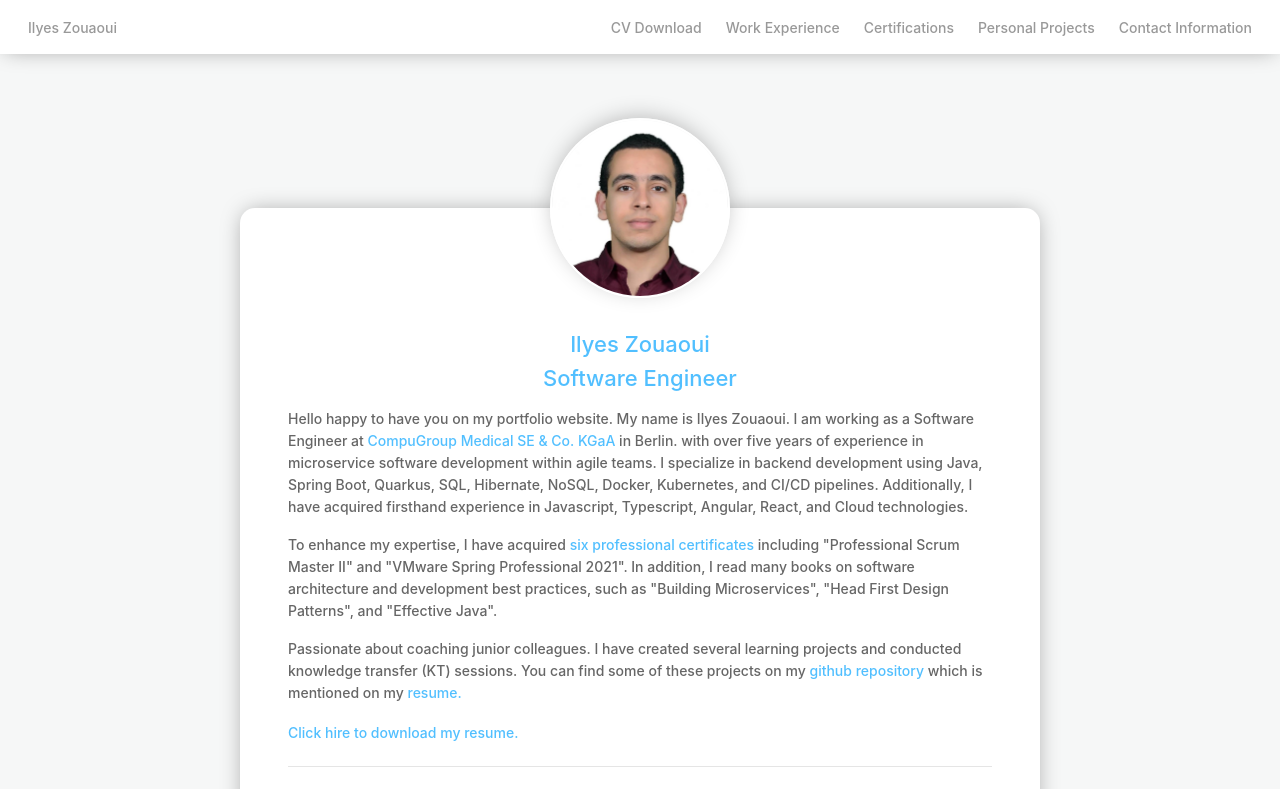
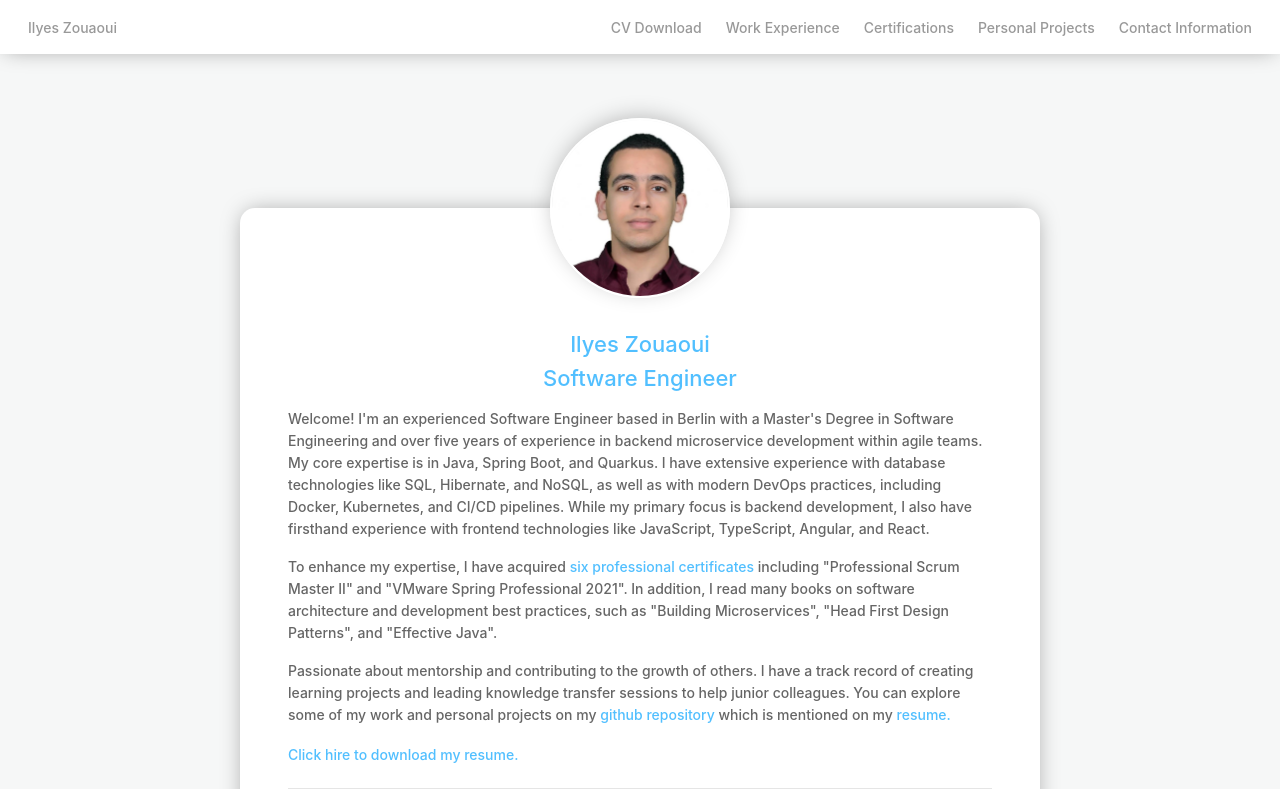
Before and after one commit to ilyes12zouaoui/portfolio, a React (Create React App) app: page / in a window 1280 px wide. Shown: the top 789 px of the page. Built offline with nearby package versions, Linux system fonts and the light colour scheme; grey boxes are pictures that could not be loaded.

Commit message:
update cv

```diff
--- a/src/components/Home/Educations/Educations.js
+++ b/src/components/Home/Educations/Educations.js
@@ -7,7 +7,7 @@ const Skills = () => {
         description="Studied software architecture, front end development, back end development and agile methods."
         startDate="07/2016"
         endDate="08/2020"
-        title="National Degree of Engineering ( Bachelor )"
+        title="Master's Degree in Software Engineering"
         company="ESPRIT"
         link="https://en.wikipedia.org/wiki/ESPRIT_(School)"
       />
--- a/src/components/Home/Home.js
+++ b/src/components/Home/Home.js
@@ -119,17 +119,10 @@ const FormLayout = () => {
                   lineHeight: "22px",
                 }}
               >
-                Hello happy to have you on my portfolio website. My name is Ilyes Zouaoui.
-                I am working as a Software Engineer at <a
-                  href="https://www.cgm.com/deu_de"
-                  className="color-blue"
-                  style={{ fontSize: "14px" }}
-                  target="_blank"
-                >
-                  {" "}CompuGroup Medical SE & Co. KGaA{" "}
-                </a>
+                Welcome! I'm an experienced Software Engineer based in Berlin with a Master's Degree in Software Engineering and over five years of experience in backend microservice development within agile teams.
 
-                 in Berlin. with over five years of experience in microservice software development within agile teams. I specialize in backend development using Java, Spring Boot, Quarkus, SQL, Hibernate, NoSQL, Docker, Kubernetes, and CI/CD pipelines. Additionally, I have acquired firsthand experience in Javascript, Typescript, Angular, React, and Cloud technologies.</p>
+My core expertise is in Java, Spring Boot, and Quarkus. I have extensive experience with database technologies like SQL, Hibernate, and NoSQL, as well as with modern DevOps practices, including Docker, Kubernetes, and CI/CD pipelines. While my primary focus is backend development, I also have firsthand experience with frontend technologies like JavaScript, TypeScript, Angular, and React.
+</p>
               <p
                 style={{
                   color: "#666",
@@ -157,8 +150,8 @@ const FormLayout = () => {
                   lineHeight: "22px",
                 }}
               >
-                Passionate about coaching junior colleagues. I have created several learning projects and conducted knowledge transfer (KT) sessions. You can find some of these projects on my
-                {" "}
+                Passionate about mentorship and contributing to the growth of others. I have a track record of creating learning projects and leading knowledge transfer sessions to help junior colleagues. You can explore some of my work and personal projects
+               on my{" "}
                 <a
                   href="https://github.com/ilyes12zouaoui"
                   className="color-blue"
```
Also changed, not shown: 2 other files (tests, documents, lock files or other folders).
